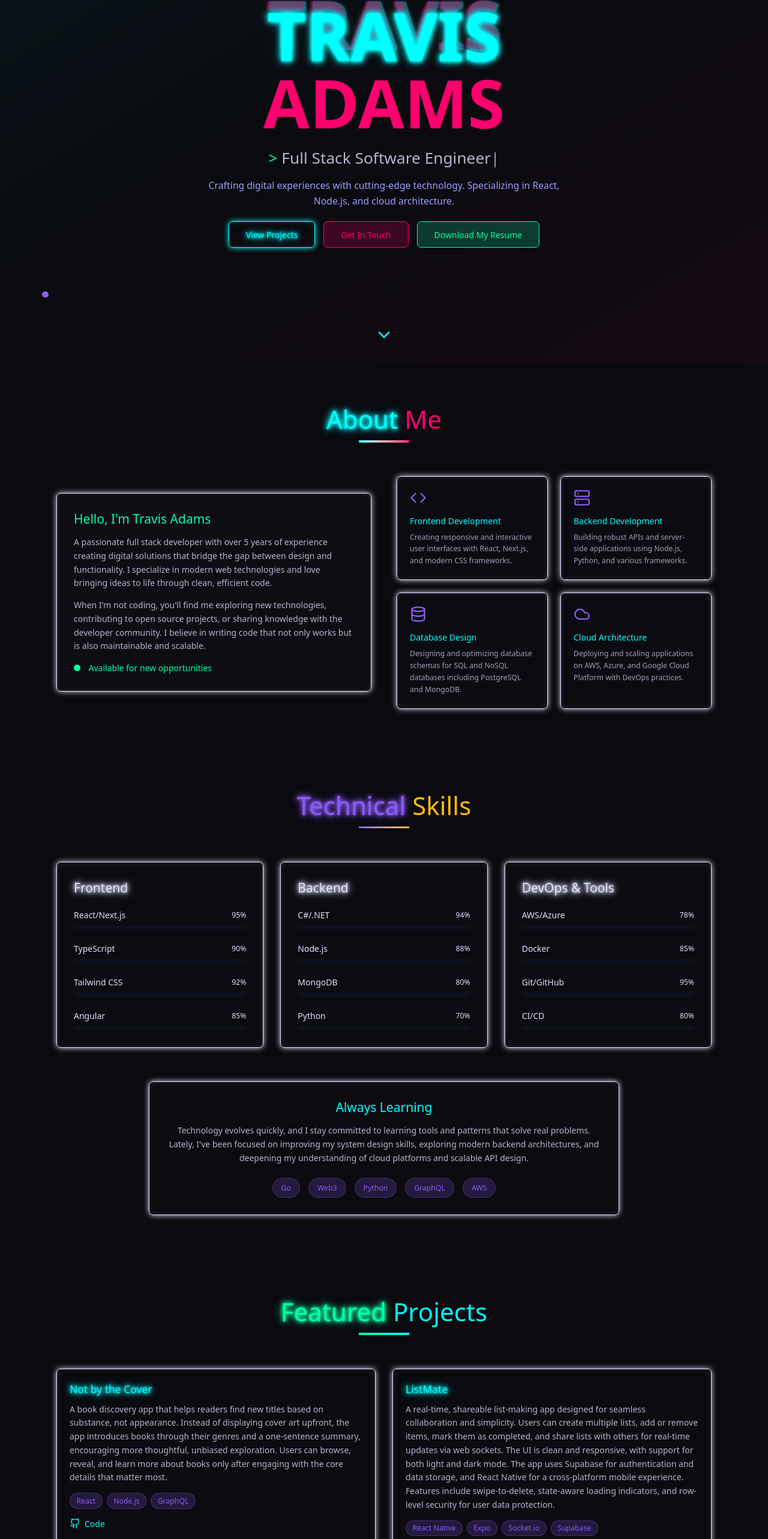
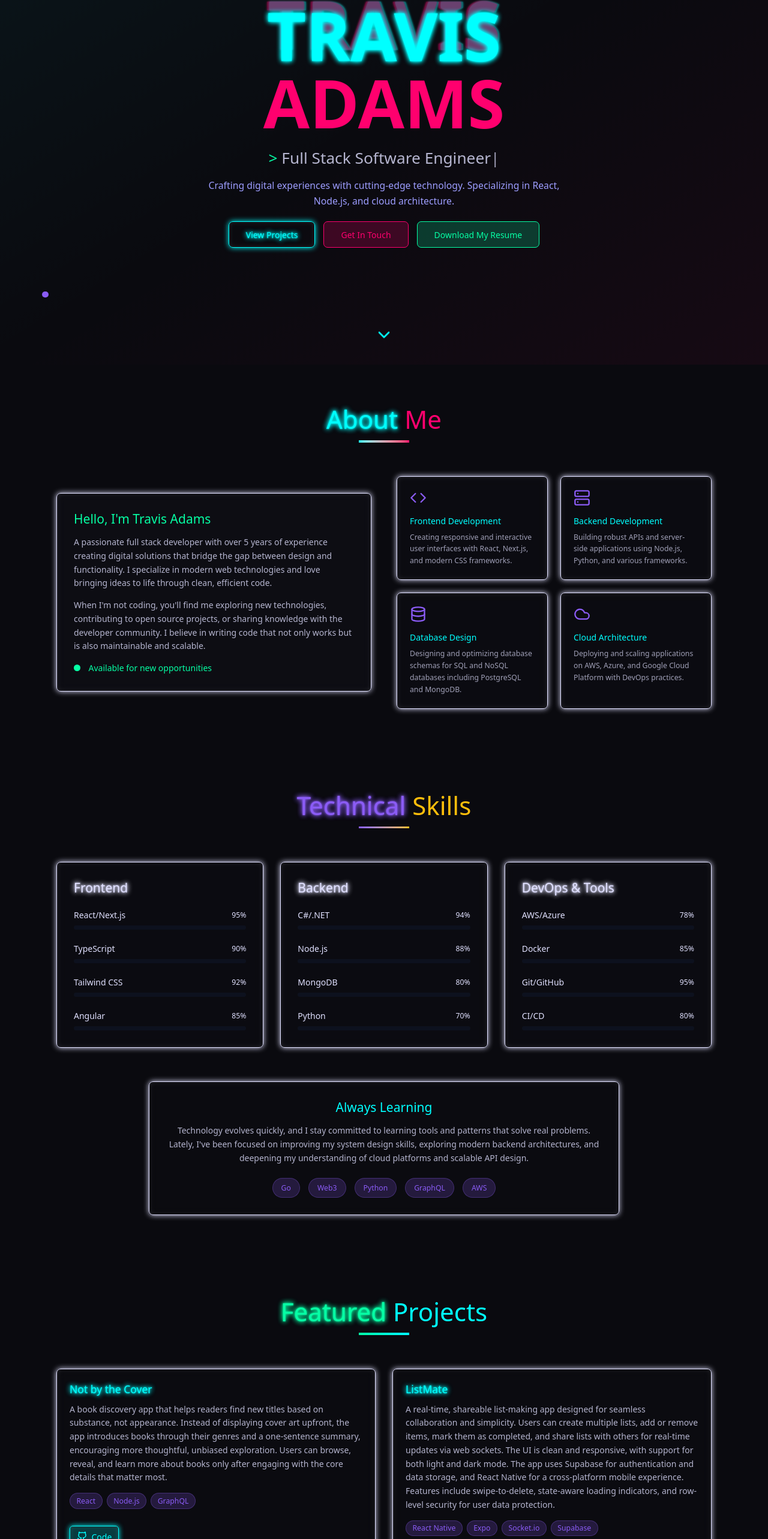
Before and after one commit to Travisaurus-Rex/portfolio, a Next.js app: page / in a window 1280 px wide. Shown: the part 192-2758 px from the top of the page at 60% size. Built offline with nearby package versions, Linux system fonts and the light colour scheme.

Commit message:
updated various buttons and links with target blank and cursor pointer

```diff
--- a/src/app/components/Contact.tsx
+++ b/src/app/components/Contact.tsx
@@ -154,7 +154,7 @@ export function Contact() {
 
                       <button
                         type="submit"
-                        className="w-full neon-border border-neon-pink text-neon-pink px-8 py-3 rounded-lg hover:bg-neon-pink/10 transition-all duration-300 flex items-center justify-center space-x-2 neon-glow"
+                        className="w-full neon-border border-neon-pink text-neon-pink px-8 py-3 rounded-lg hover:bg-neon-pink/10 transition-all duration-300 flex items-center justify-center space-x-2 cursor-pointer"
                       >
                         { status == 'idle' &&
                           <Send size={18} />
--- a/src/app/components/Hero.tsx
+++ b/src/app/components/Hero.tsx
@@ -65,19 +65,19 @@ export function Hero() {
           <div className="flex flex-col sm:flex-row gap-4 justify-center items-center z-1">
             <button
               onClick={() => scrollToSection('projects')}
-              className="neon-border text-neon-cyan border-neon-cyan px-8 py-3 rounded-lg hover:bg-neon-cyan/10 transition-all duration-300 neon-glow"
+              className="neon-border text-neon-cyan border-neon-cyan px-8 py-3 rounded-lg hover:bg-neon-cyan/10 transition-all duration-300 neon-glow cursor-pointer"
             >
               View Projects
             </button>
             <button
               onClick={() => scrollToSection('contact')}
-              className="bg-neon-pink/20 text-neon-pink border border-neon-pink px-8 py-3 rounded-lg hover:bg-neon-pink/30 transition-all duration-300"
+              className="bg-neon-pink/20 text-neon-pink border border-neon-pink px-8 py-3 rounded-lg hover:bg-neon-pink/30 transition-all duration-300 cursor-pointer"
             >
               Get In Touch
             </button>
             <button
               onClick={handleDownload}
-              className="bg-neon-green/20 text-neon-green border border-neon-green px-8 py-3 rounded-lg hover:bg-neon-green/30 transition-all duration-300"
+              className="bg-neon-green/20 text-neon-green border border-neon-green px-8 py-3 rounded-lg hover:bg-neon-green/30 transition-all duration-300 cursor-pointer"
             >
               Download My Resume
             </button>
@@ -86,7 +86,7 @@ export function Hero() {
 
         <button
           onClick={() => scrollToSection('about')}
-          className="absolute bottom-8 left-1/2 transform -translate-x-1/2 text-neon-cyan animate-bounce"
+          className="absolute bottom-8 left-1/2 transform -translate-x-1/2 text-neon-cyan animate-bounce cursor-pointer"
         >
           <ChevronDown size={32} />
         </button>
--- a/src/app/components/Projects.tsx
+++ b/src/app/components/Projects.tsx
@@ -100,15 +100,15 @@ export function Projects() {
                 </div>
 
                 <div className="flex space-x-4">
-                  <a
+                  <a target='_blank'
                     href={project.github}
-                    className="flex items-center space-x-2 text-neon-cyan hover:text-neon-pink transition-colors"
+                    className="neon-border bg-neon-cyan/20 px-3 py-2 rounded-md mt-4 flex items-center space-x-2 text-neon-cyan hover:text-neon-pink hover:bg-neon-pink/20 transition-colors"
                   >
                     <Github size={18} />
                     <span>Code</span>
                   </a>
                   { project.live &&
-                    <a
+                    <a target='_blank'
                       href={project.live}
                       className="flex items-center space-x-2 text-neon-green hover:text-neon-yellow transition-colors"
                     >
@@ -140,18 +140,20 @@ export function Projects() {
                   <div className="flex items-center justify-between mb-4">
                     <Code className="w-8 h-8 text-neon-pink group-hover:text-neon-cyan transition-colors" />
                     <div className="flex space-x-3">
-                      <a
+                      <a target='_blank'
                         href={project.github}
                         className="text-neon-cyan hover:text-neon-pink transition-colors"
                       >
                         <Github size={20} />
                       </a>
-                      <a
-                        href={project.live}
-                        className="text-neon-green hover:text-neon-yellow transition-colors"
-                      >
-                        <ExternalLink size={20} />
-                      </a>
+                      { project.live &&
+                        <a target='_blank'
+                          href={project.live}
+                          className="text-neon-green hover:text-neon-yellow transition-colors"
+                        >
+                          <ExternalLink size={20} />
+                        </a>
+                      }
                     </div>
                   </div>
 
--- a/src/app/globals.css
+++ b/src/app/globals.css
@@ -215,7 +215,7 @@ html {
 /* Cyberpunk Effects */
 @layer utilities {
   .neon-glow {
-    text-shadow: 0 0 5px currentColor, 0 0 10px currentColor, 0 0 15px currentColor;
+    text-shadow: 0 0 3px currentColor, 0 0 8px currentColor, 0 0 10px currentColor;
   }
 
   .neon-border {
```
